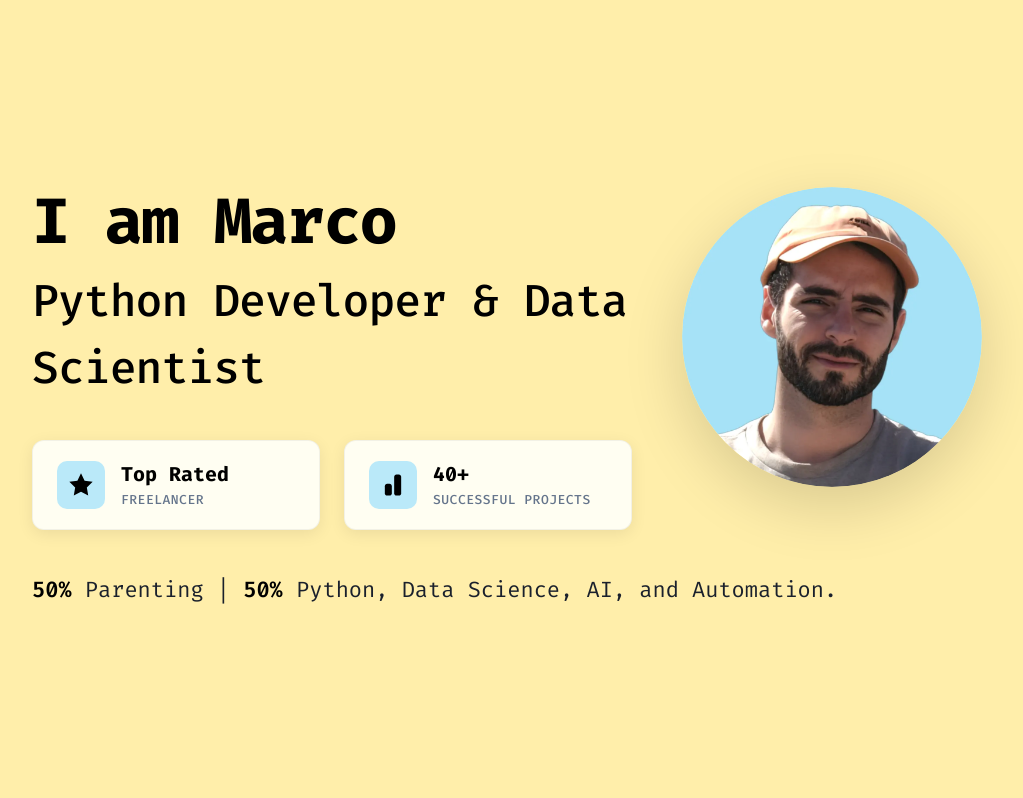
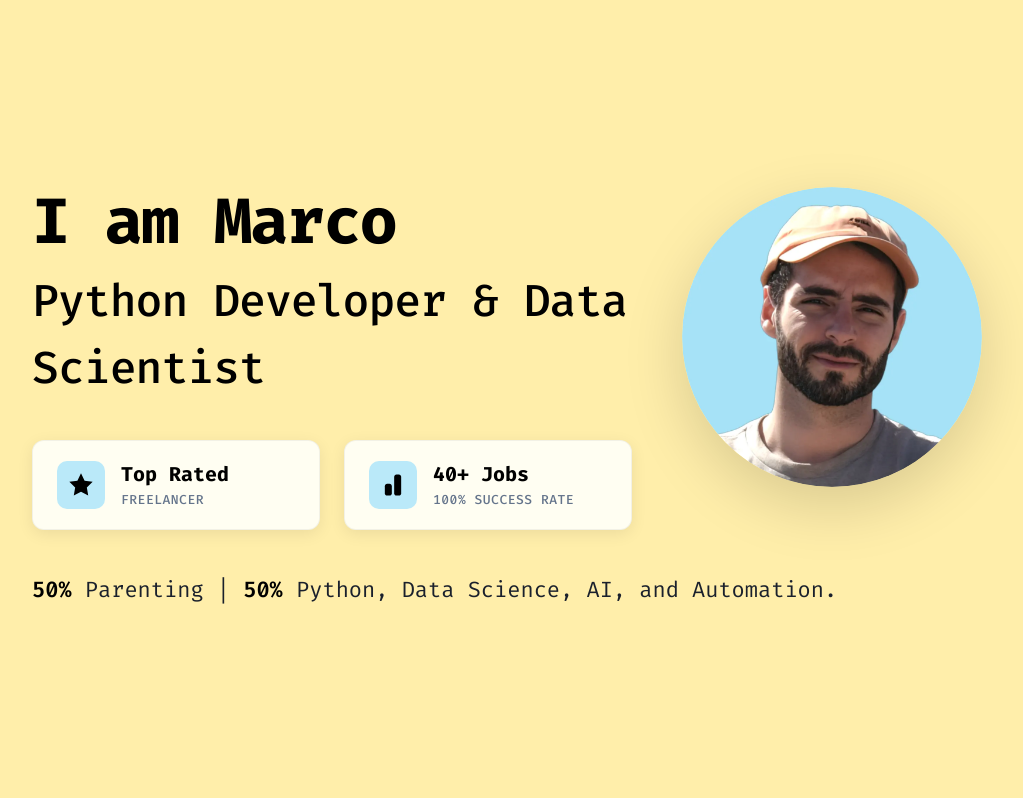
Before and after one commit to macrodrigues/flask_portfolio, a Flask app: page / in a window 1280 px wide. Shown: the part 67-865 px from the top of the page, without its empty margins (133-1156 px from the left). Run offline with Flask 3, Linux system fonts and the light colour scheme.

Commit message:
Major upgrades with Cursor

```diff
--- a/static/css/styles.css
+++ b/static/css/styles.css
@@ -151,7 +151,7 @@ body {
 .hero-name {
     font-family: 'Fira Code', monospace;
     font-size: clamp(36px, 5vw, 72px);
-    font-weight: 1000;
+    font-weight: 800;
     color: #000;
     margin-bottom: 10px;
     letter-spacing: -2px;
--- a/templates/index.html
+++ b/templates/index.html
@@ -32,8 +32,8 @@
                             </svg>
                         </div>
                         <div class="stat-content">
-                            <div class="stat-value">40+</div>
-                            <div class="stat-label">Successful Projects</div>
+                            <div class="stat-value">40+ Jobs</div>
+                            <div class="stat-label">100% Success Rate</div>
                         </div>
                     </div>
                 </div>
```
